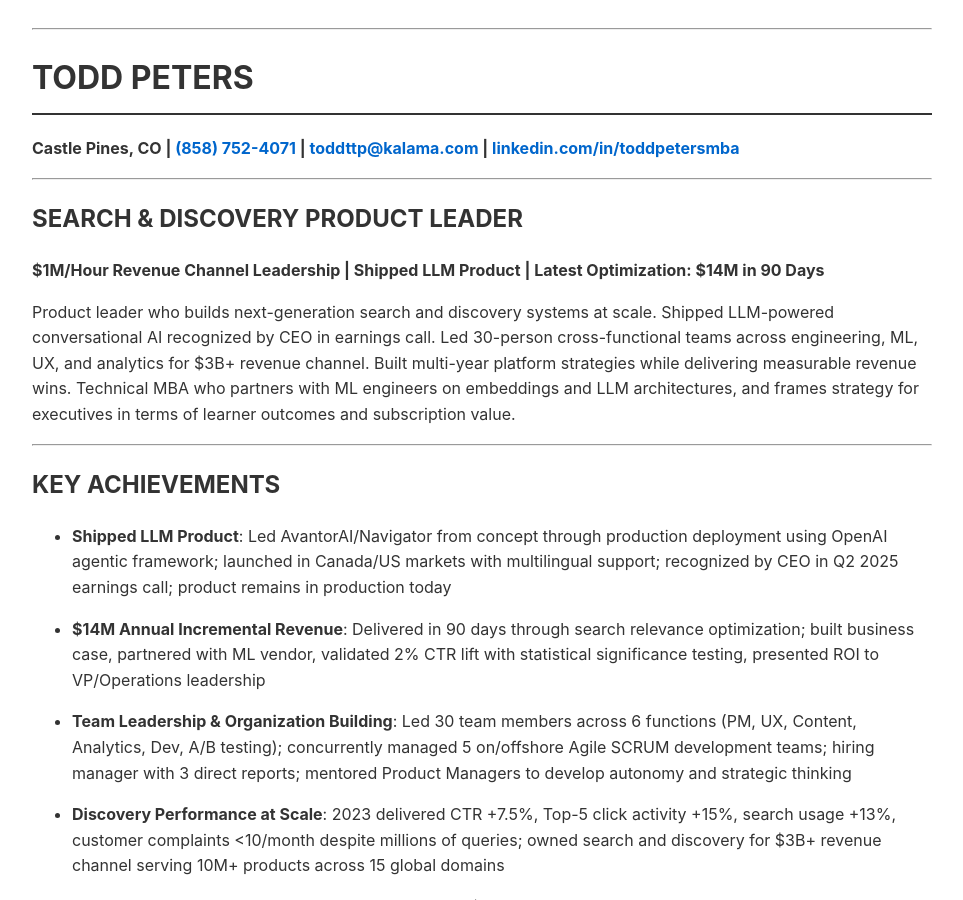
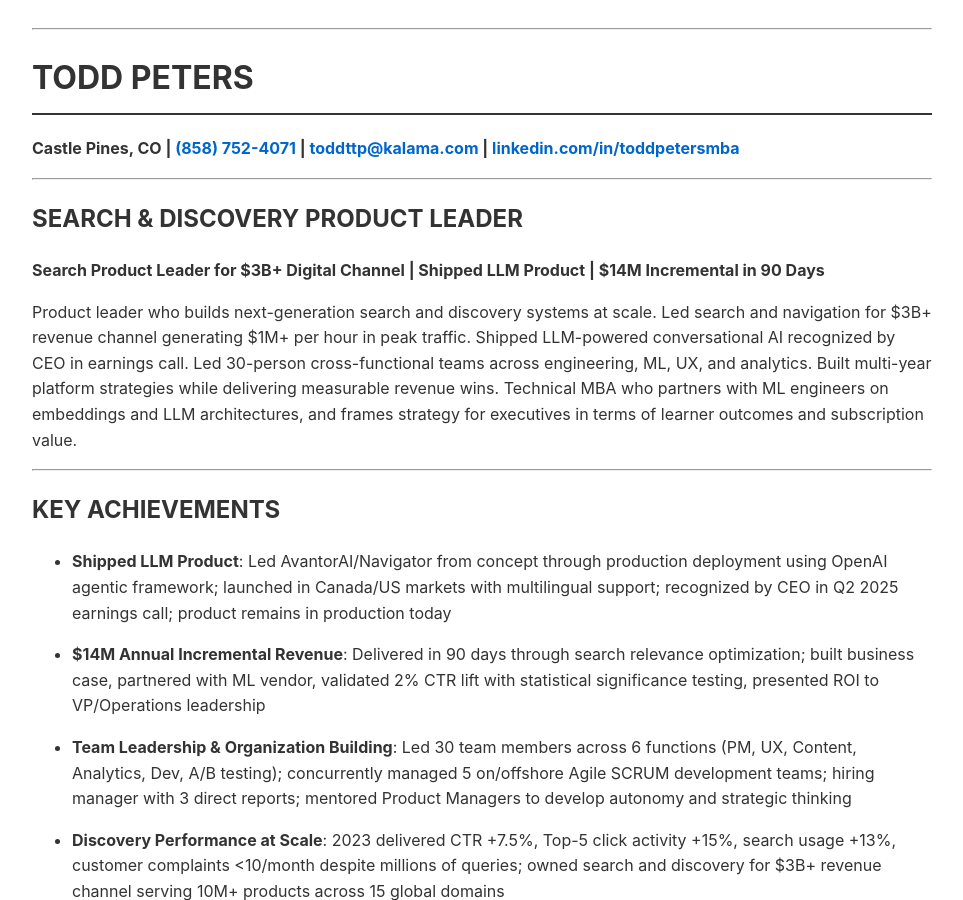
Before and after one commit to tsimech/tsimech.github.io, a Jekyll site: the page built from docs/scribd.md, in a window 1280 px wide and 900 px high, scrolled down 1697 px. Shown: the whole window, without its empty margins (158-1121 px from the left). Built offline with Jekyll 4.4.1, drawn with Linux system fonts in a browser that asks for light colours.

Commit message:
Clarify headline: $3B+ channel (not confusing $1M/hour), add $1M+/hour context to summary

```diff
--- a/docs/scribd.md
+++ b/docs/scribd.md
@@ -48,9 +48,9 @@ Todd Peters
 ---
 
 ## SEARCH & DISCOVERY PRODUCT LEADER
-**$1M/Hour Revenue Channel Leadership | Shipped LLM Product | Latest Optimization: $14M in 90 Days**
+**Search Product Leader for $3B+ Digital Channel | Shipped LLM Product | $14M Incremental in 90 Days**
 
-Product leader who builds next-generation search and discovery systems at scale. Shipped LLM-powered conversational AI recognized by CEO in earnings call. Led 30-person cross-functional teams across engineering, ML, UX, and analytics for $3B+ revenue channel. Built multi-year platform strategies while delivering measurable revenue wins. Technical MBA who partners with ML engineers on embeddings and LLM architectures, and frames strategy for executives in terms of learner outcomes and subscription value.
+Product leader who builds next-generation search and discovery systems at scale. Led search and navigation for $3B+ revenue channel generating $1M+ per hour in peak traffic. Shipped LLM-powered conversational AI recognized by CEO in earnings call. Led 30-person cross-functional teams across engineering, ML, UX, and analytics. Built multi-year platform strategies while delivering measurable revenue wins. Technical MBA who partners with ML engineers on embeddings and LLM architectures, and frames strategy for executives in terms of learner outcomes and subscription value.
 
 ---
 
```
